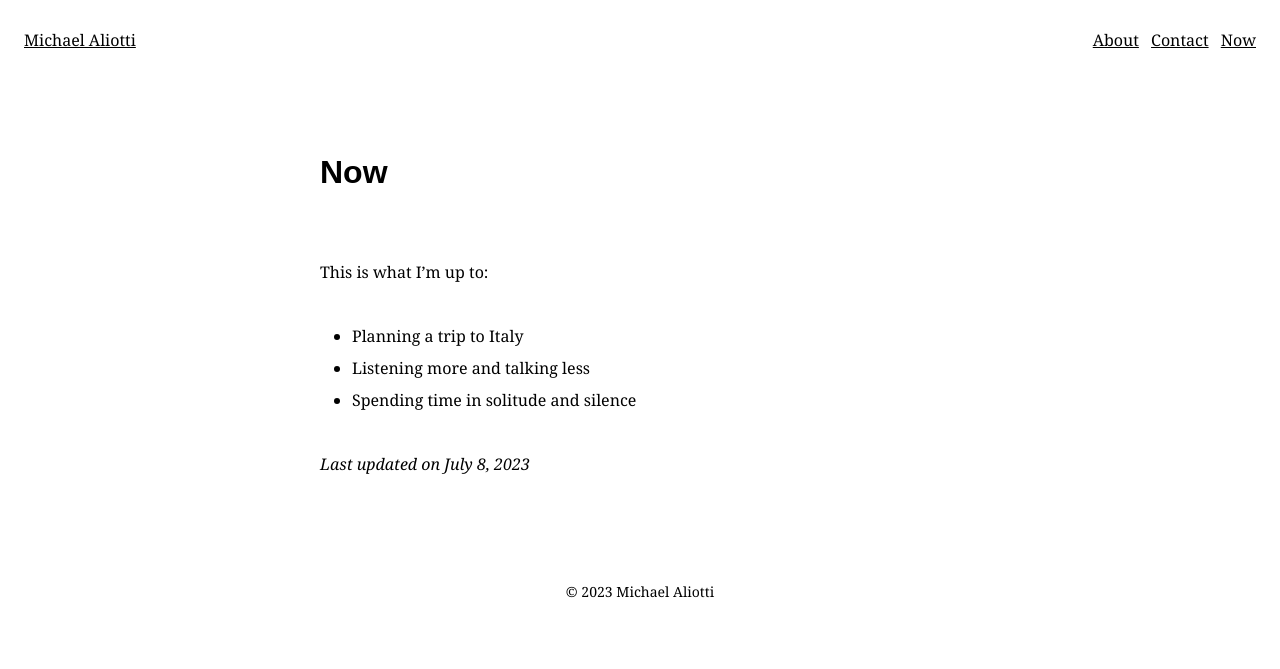
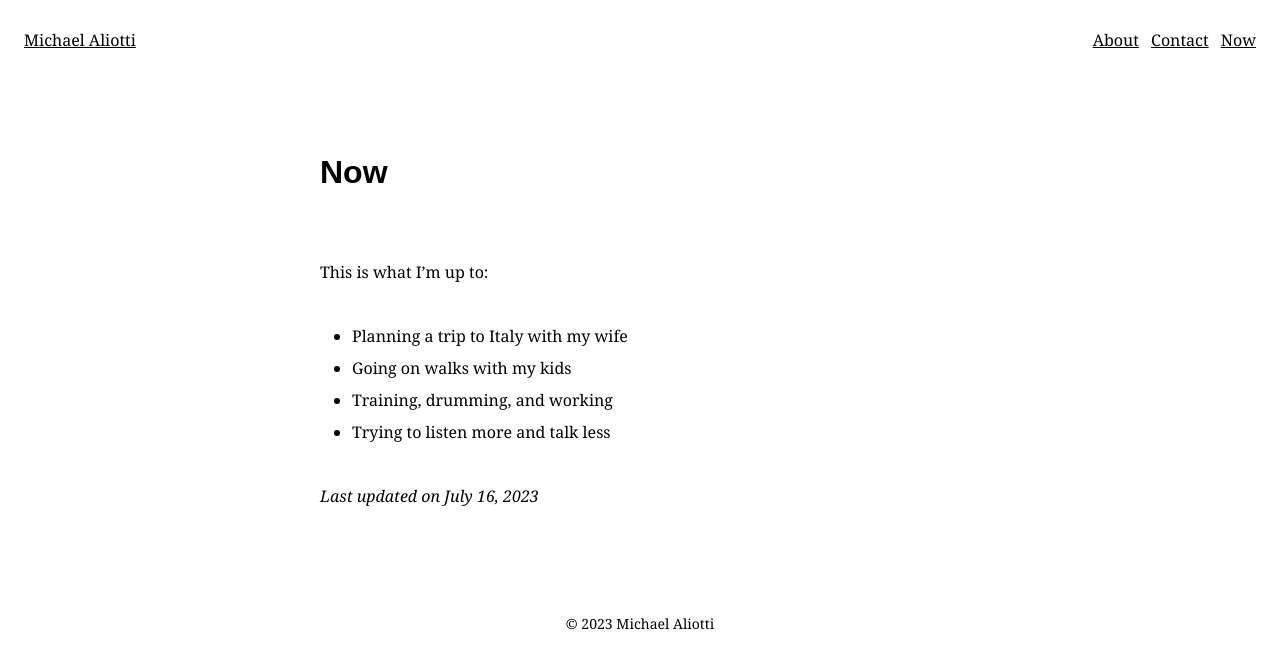
Before and after one commit to michaelaliotti/michaelaliotti.github.io, a Jekyll site: the page built from now.md, in a window 1280 px wide. Shown: the top 669 px of the page. Built offline with Jekyll 4.4.1, drawn with Linux system fonts in a browser that asks for light colours.

Commit message:
Update now page.

```diff
--- a/now.md
+++ b/now.md
@@ -5,8 +5,9 @@ title: Now
 
 This is what I'm up to:
 
-- Planning a trip to Italy
-- Listening more and talking less
-- Spending time in solitude and silence
+- Planning a trip to Italy with my wife
+- Going on walks with my kids
+- Training, drumming, and working
+- Trying to listen more and talk less
 
-_Last updated on July 8, 2023_
+_Last updated on July 16, 2023_
```
